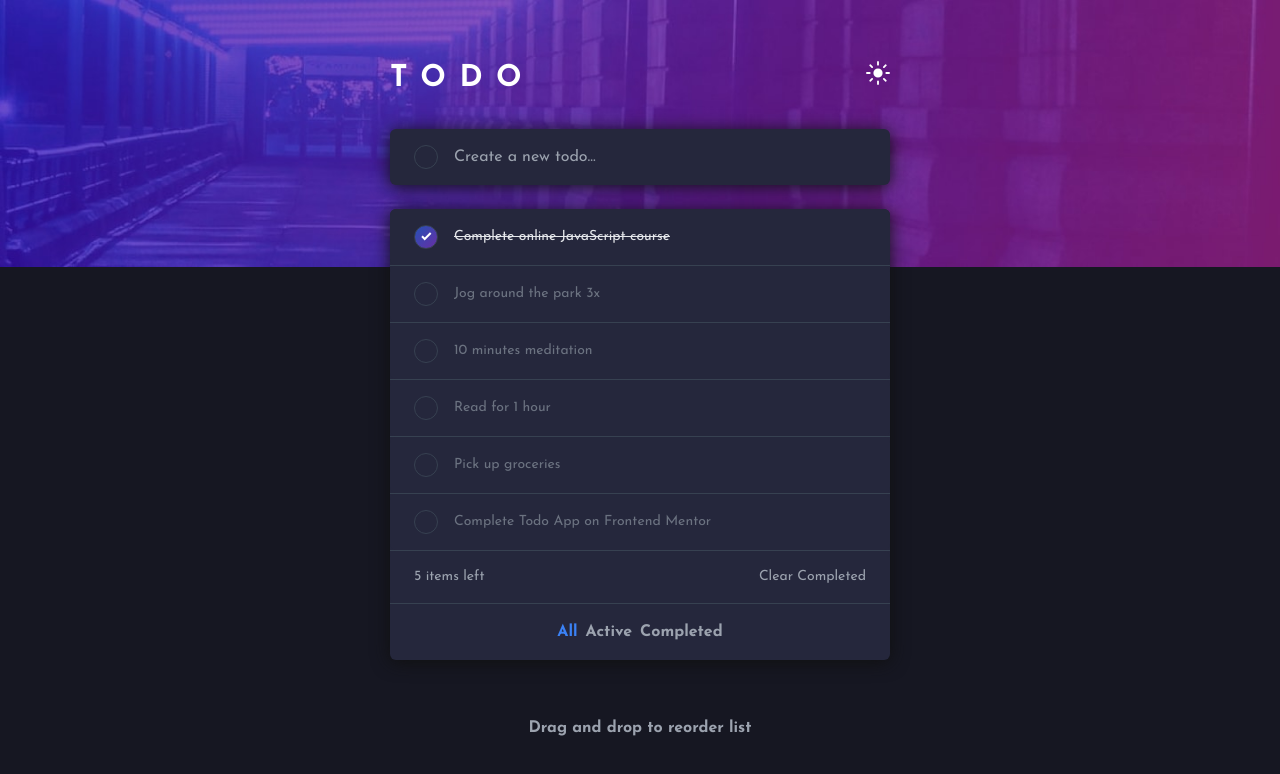
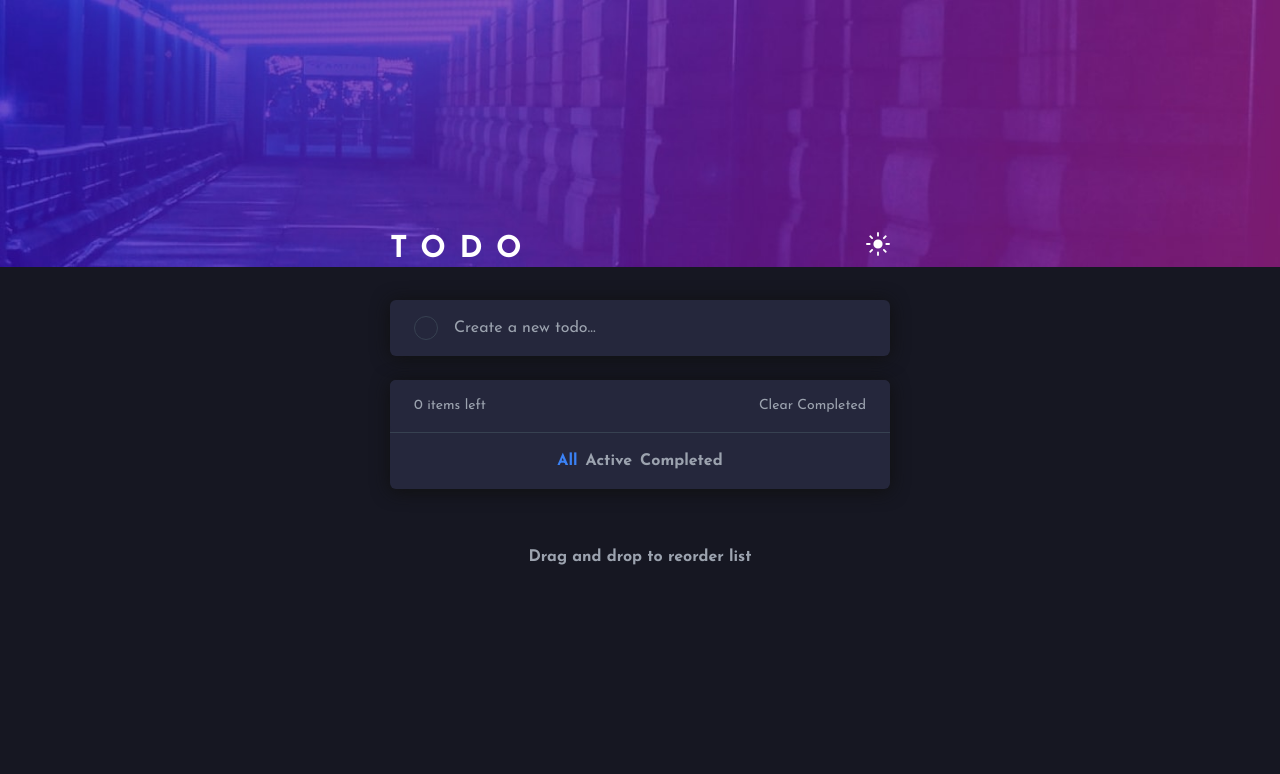
Before and after one commit to welliaquim/todo-list, a React (Vite) app: page / in a window 1280 px wide. Shown: the top 774 px of the page. Built offline with nearby package versions, Linux system fonts and the light colour scheme.

Commit message:
filter dnd issues solved

```diff
--- a/src/App.tsx
+++ b/src/App.tsx
@@ -8,12 +8,12 @@ import { Task } from "./utils/interfaces";
 
 function App() {
   const [toDoArr, setToDoArr] = useState<Task[]>([
-    { id: 1, taskInfo: "Complete online JavaScript course", completed: true },
-    { id: 2, taskInfo: "Jog around the park 3x", completed: false },
-    { id: 3, taskInfo: "10 minutes meditation", completed: false },
-    { id: 4, taskInfo: "Read for 1 hour", completed: false },
-    { id: 5, taskInfo: "Pick up groceries", completed: false },
-    { id: 6, taskInfo: "Complete Todo App on Frontend Mentor", completed: false },
+    // { id: 1, taskInfo: "Complete online JavaScript course", completed: true },
+    // { id: 2, taskInfo: "Jog around the park 3x", completed: false },
+    // { id: 3, taskInfo: "10 minutes meditation", completed: false },
+    // { id: 4, taskInfo: "Read for 1 hour", completed: false },
+    // { id: 5, taskInfo: "Pick up groceries", completed: false },
+    // { id: 6, taskInfo: "Complete Todo App on Frontend Mentor", completed: false },
   ]);
   const [darkTheme, setDarkTheme] = useState<boolean>(true);
 
--- a/src/components/CreatedTasks.tsx
+++ b/src/components/CreatedTasks.tsx
@@ -27,9 +27,18 @@ const CreatedTasks: React.FC<TaskCreatorProps> = ({ toDoArr, setToDoArr, darkThe
   const onDragEnd = (result: DropResult) => {
     if (!result.destination) return;
 
+    const sourceIndex = result.source.index;
+    const destinationIndex = result.destination.index;
+
+    const sourceTaskId = filteredTasks[sourceIndex].id;
+    const destinationTaskId = filteredTasks[destinationIndex].id;
+
+    const sourceTaskIndex = toDoArr.findIndex((task) => task.id === sourceTaskId);
+    const destinationTaskIndex = toDoArr.findIndex((task) => task.id === destinationTaskId);
+
     const reorderedTasks = Array.from(toDoArr);
-    const [reorderedItem] = reorderedTasks.splice(result.source.index, 1);
-    reorderedTasks.splice(result.destination.index, 0, reorderedItem);
+    const [removed] = reorderedTasks.splice(sourceTaskIndex, 1);
+    reorderedTasks.splice(destinationTaskIndex, 0, removed);
 
     setToDoArr(reorderedTasks);
   };
```
